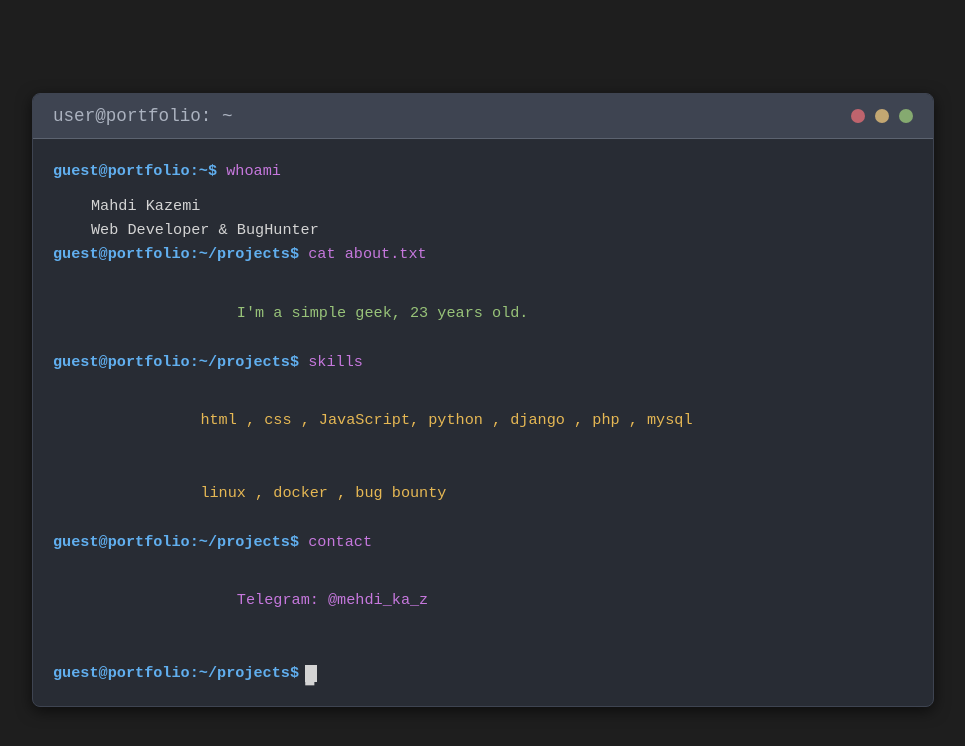
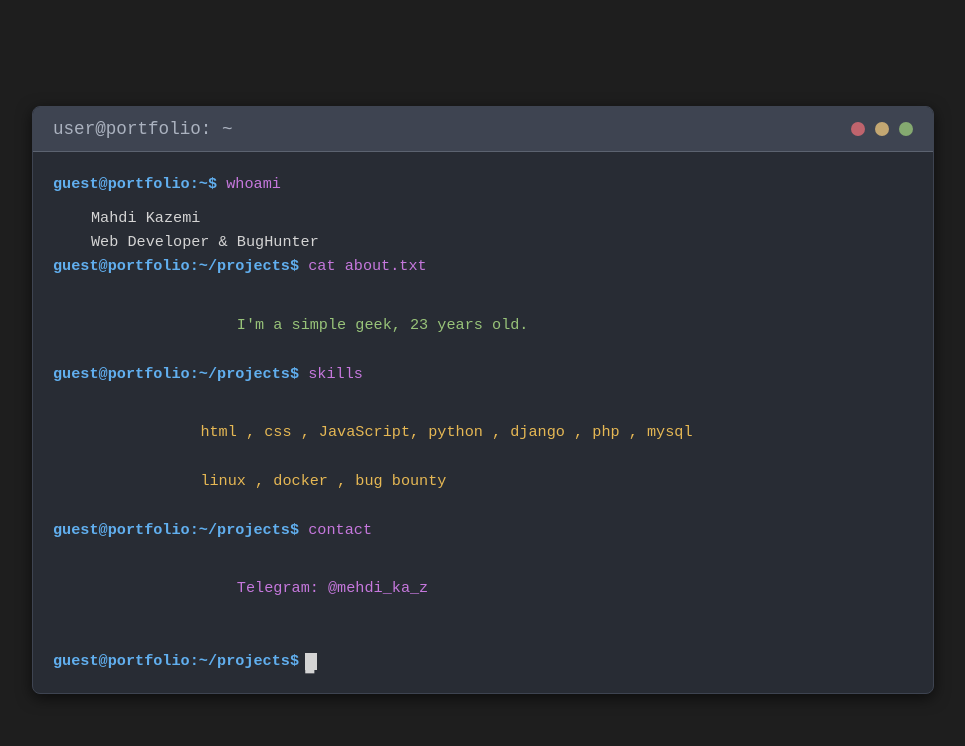
Before and after one commit to mahdidevloper/mahdi, a plain HTML site: page index.html in a window 1280 px wide. Shown: the whole page, without its empty margins (157-1122 px from the left). Drawn offline with Linux system fonts and the light colour scheme.

Commit message:
Update index.html

```diff
--- a/index.html
+++ b/index.html
@@ -26,9 +26,7 @@
             </div>
             <div class="line"><span class="prompt">guest@portfolio:~/projects$</span> <span class="command">skills</span></div>
             <div class="output skills">
-            html , css , JavaScript, python , django , php , mysql
-            </div>
-            <div class="output skills">
+            html , css , JavaScript, python , django , php , mysql<br>
             linux , docker , bug bounty
             </div>
             <div class="line"><span class="prompt">guest@portfolio:~/projects$</span> <span class="command">contact</span></div>
```
